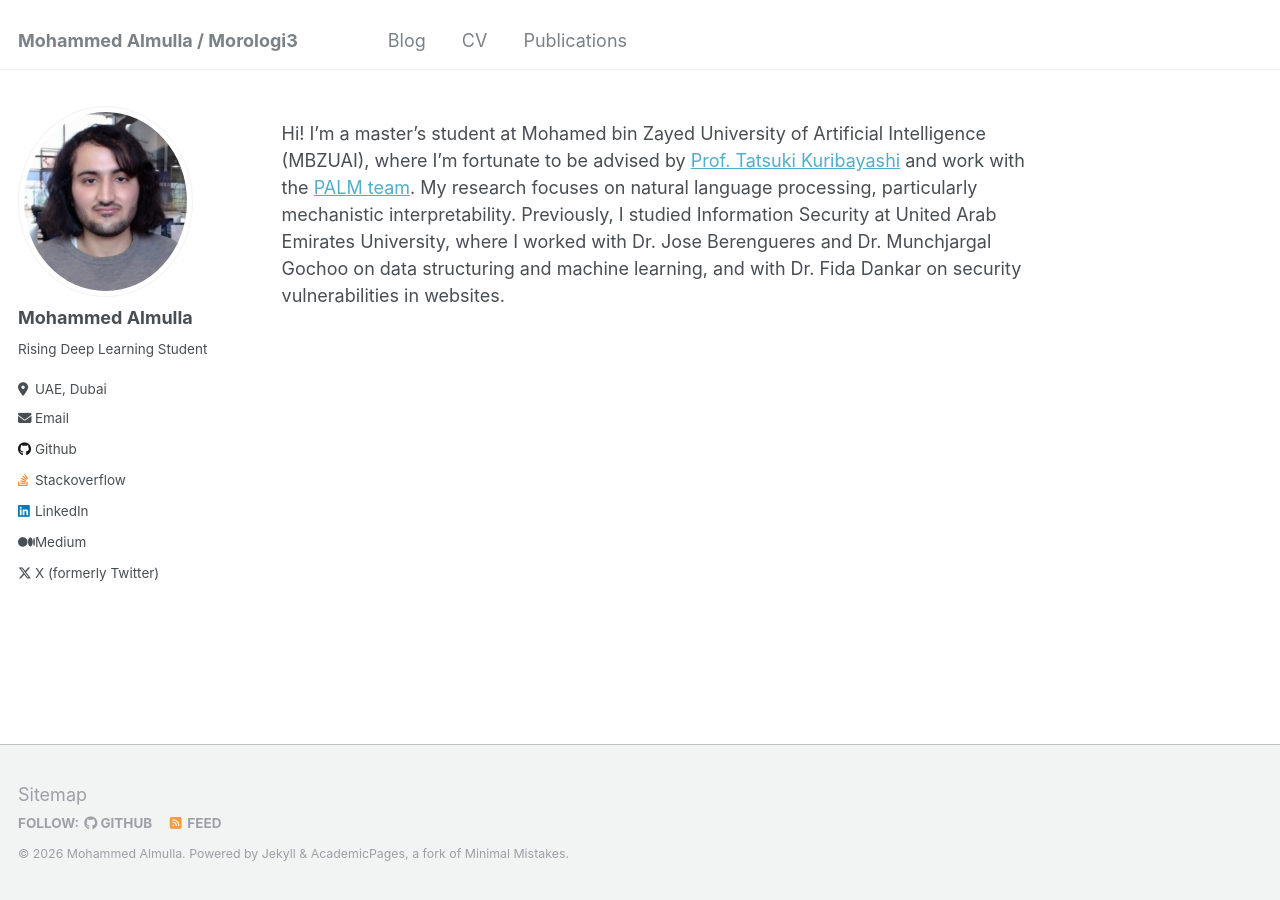
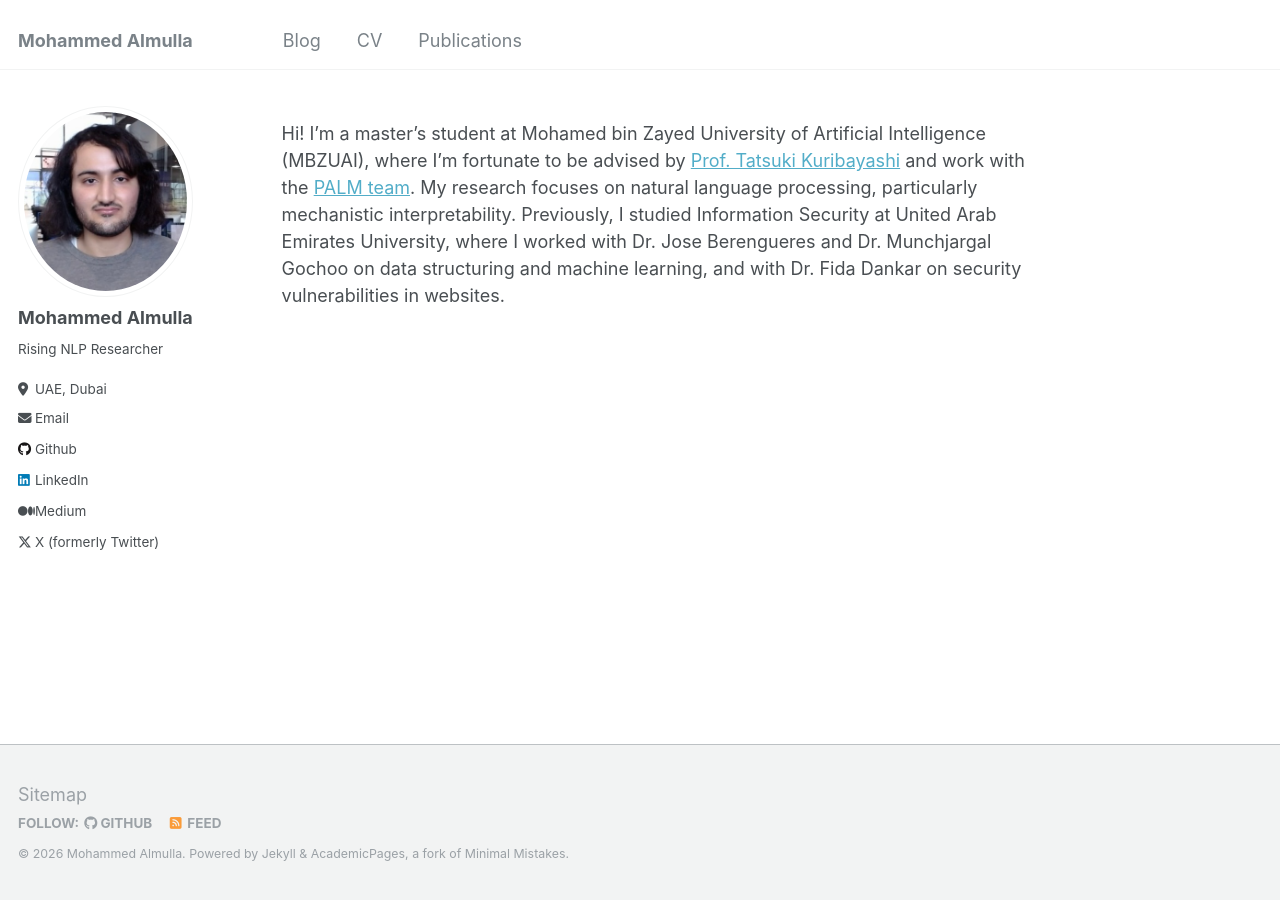
Before and after one commit to Morologi3/Morologi3.github.io, a Jekyll site: the page built from _pages/about.md, in a window 1280 px wide. Built offline with Jekyll 4.4.1, drawn with Linux system fonts in a browser that asks for light colours.

Commit message:
Update _config.yml

```diff
--- a/_config.yml
+++ b/_config.yml
@@ -8,7 +8,7 @@
 
 # Basic Site Settings
 locale                   : "en-US"
-title                    : "Mohammed Almulla / Morologi3"
+title                    : "Mohammed Almulla"
 title_separator          : "-"
 name                     : &name "Mohammed Almulla"
 description              : &description "personal description"
@@ -24,7 +24,7 @@ author:
   avatar           : "profile.png"
   name             : "Mohammed Almulla"
   pronouns         : # example: "she/her"
-  bio              : "Rising Deep Learning Student"
+  bio              : "Rising NLP Researcher"
   location         : "UAE, Dubai"
   employer         :
   uri              : # URL
@@ -45,7 +45,7 @@ author:
   dribbble         : # Username
   github           : "Morologi3"
   kaggle           : # Username
-  stackoverflow    : "16215201/morologi3" # User number or user number and name (i.e., use "1" or "1/jeff-atwood")
+  stackoverflow    : # User number or user number and name (i.e., use "1" or "1/jeff-atwood")
 
   # Social media
   bluesky          : # Replace this with you Bluesky username
@@ -72,6 +72,7 @@ author:
   xing             : # Username
   youtube          : # Username
   zhihu            : # URL
+  substack: "https://mindtechsavant.substack.com/"
 
 
 # Site Settings
```
